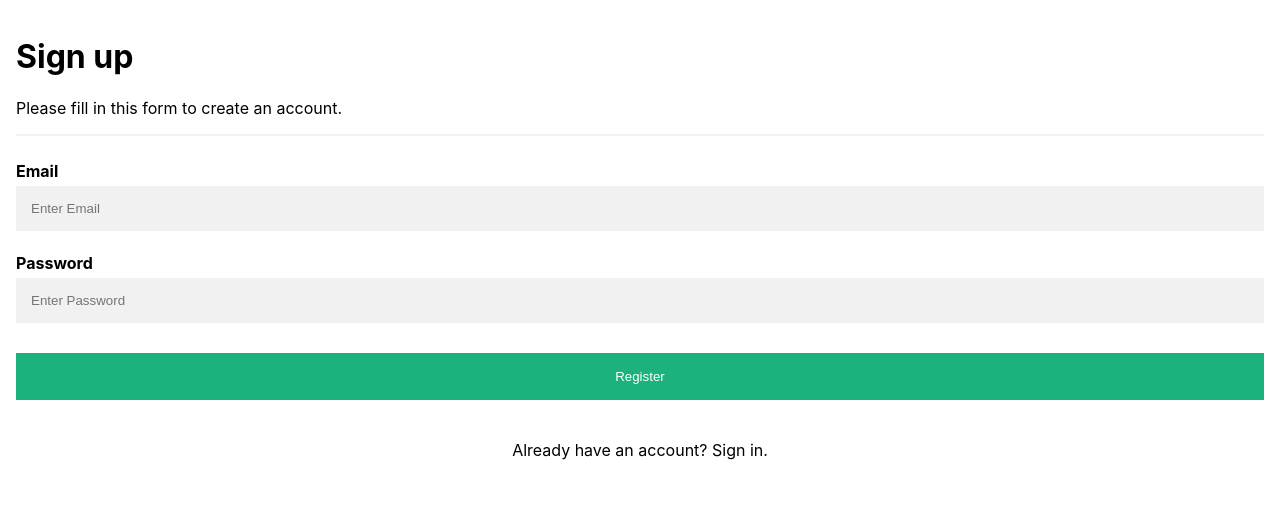
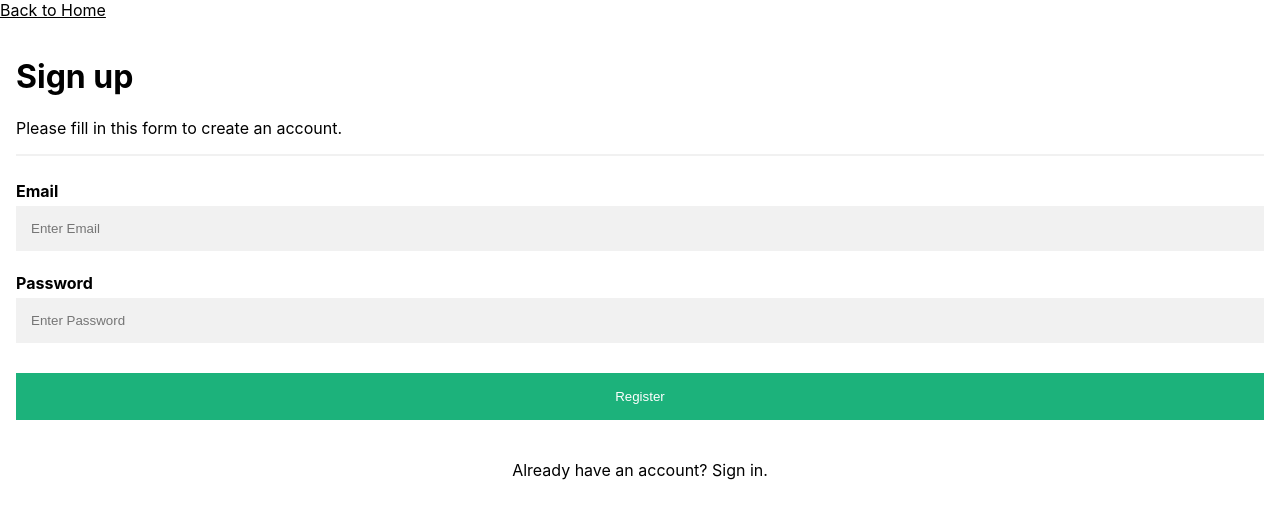
Before and after one commit to dangnguyenful/fullstack-coding-test_2, a Next.js app: page /sign-up in a window 1280 px wide. Shown: the top 518 px of the page. Built offline with nearby package versions, Linux system fonts and the light colour scheme.

Commit message:
Back button

```diff
--- a/pages/blog.tsx
+++ b/pages/blog.tsx
@@ -13,6 +13,7 @@ import {
     ModalCloseButton,
     Button,
     useDisclosure,
+    Link,
 } from '@chakra-ui/react'
 const Blog = () => {
     const [list, setList] = useState([]);
@@ -56,6 +57,7 @@ const Blog = () => {
 
     return (
         <div>
+            <Link href='/'>Back to Home</Link>
             {renderItems}
             <Modal isOpen={isOpen} onClose={onClose}>
                 <ModalOverlay />
--- a/pages/sign-in.tsx
+++ b/pages/sign-in.tsx
@@ -1,3 +1,4 @@
+import { Link } from "@chakra-ui/react";
 import { firebaseConfig } from "config/firebase";
 import { initializeApp } from "firebase/app";
 import { createUserWithEmailAndPassword, getAuth, signInWithEmailAndPassword } from "firebase/auth";
@@ -37,6 +38,7 @@ const SignIn = () => {
   }
   return (
     <div>
+      <Link href='/'>Back to Home</Link>
       <form onSubmit={e => signIn(e)}>
         <div className="container-signup">
           <h1>Sign in</h1>
--- a/pages/sign-up.tsx
+++ b/pages/sign-up.tsx
@@ -1,3 +1,4 @@
+import { Link } from "@chakra-ui/react";
 import { firebaseConfig } from "config/firebase";
 import { initializeApp } from "firebase/app";
 import { getAuth, createUserWithEmailAndPassword } from "firebase/auth";
@@ -24,6 +25,7 @@ const SignUp = () => {
   }
   return (
     <div>
+      <Link href='/'>Back to Home</Link>
       <form onSubmit={e => signUp(e)}>
         <div className="container-signup">
           <h1>Sign up</h1>
```
